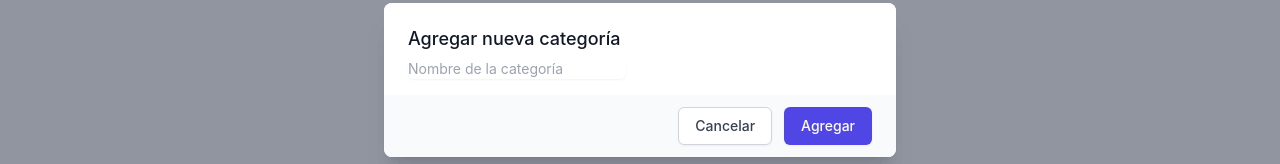
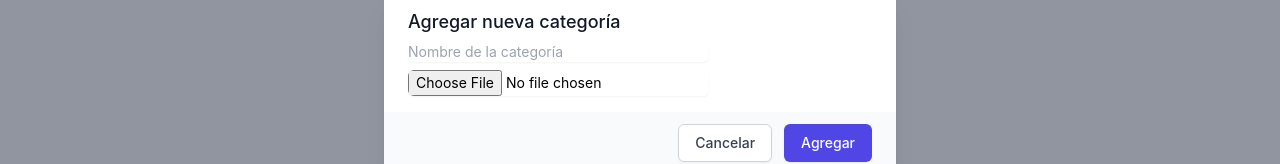
Before and after one commit to SALT0S/inventory-store-frontend-nextjs, a Next.js app: page /gestionar in a window 1280 px wide. Both pictures are taken after a click on the button "Agregar categoría". Shown: the part 320-484 px from the top of the page. Built offline with nearby package versions, Linux system fonts and the light colour scheme; no server answers.

Commit message:
feature: Soporte imagenes a categorias

```diff
--- a/components/ui/AddCategoryModal.tsx
+++ b/components/ui/AddCategoryModal.tsx
@@ -15,22 +15,41 @@ interface Props {
 
 const AddCategoryModal: React.FC<{ isOpen: boolean; onClose: () => void }> = ({ isOpen, onClose }) => {
   const [newCategoryName, setNewCategoryName] = useState('');
+  const [newCategoryImage, setNewCategoryImage] = useState<File | null>(null);
+
+  const handleImageChange = (e: React.ChangeEvent<HTMLInputElement>) => {
+    if (e.target.files) {
+      setNewCategoryImage(e.target.files[0]);
+    }
+  };
 
   const handleSubmit = async (event: React.FormEvent) => {
     event.preventDefault();
 
+    const formData = new FormData();
+    formData.append('name', newCategoryName);
+    if (newCategoryImage) {
+      formData.append('image', newCategoryImage);
+    }
+
     try {
-      await axios.post('/categories', { name: newCategoryName });
+      await axios.post('/categories', formData, {
+        headers: {
+          'Content-Type': 'multipart/form-data',
+        },
+      });
 
       const response = await axios.get('/categories');
       const updatedCategories: Category[] = response.data;
 
       setNewCategoryName('');
+      setNewCategoryImage(null);
       onClose();
     } catch (error) {
       console.error('Error creating category:', error);
     }
   };
+
 
   return (
     <div className={`fixed z-10 inset-0 overflow-y-auto ${isOpen ? '' : 'hidden'}`}>
@@ -64,6 +83,15 @@ const AddCategoryModal: React.FC<{ isOpen: boolean; onClose: () => void }> = ({
                       required
                     />
                   </div>
+                  <div className="mt-2">
+                    <input
+                      type="file"
+                      accept="image/*"
+                      onChange={handleImageChange}
+                      className="shadow-sm focus:ring-indigo-500 focus:border-indigo-500 block w-full sm:text-sm border-gray-300 rounded-md"
+                      required
+                    />
+                  </div>
                 </div>
               </div>
             </div>
--- a/components/ui/CategoryCard.tsx
+++ b/components/ui/CategoryCard.tsx
@@ -1,9 +1,11 @@
 import React from 'react';
 import Link from 'next/link';
+import Image from "next/image";
 
 interface Category {
   id: number;
   name: string;
+  image: string;
 }
 
 interface Props {
@@ -14,7 +16,7 @@ const CategoryCard: React.FC<Props> = ({ category }) => {
   return (
     <div className="group relative mb-8">
       <div className="relative h-80 w-full overflow-hidden rounded-lg bg-gray-200 sm:aspect-h-1 sm:aspect-w-2 lg:aspect-h-1 lg:aspect-w-1 group-hover:opacity-75 sm:h-64">
-        {/* Coloca aquí el contenido de la imagen de la categoría */}
+        <Image src={`http://api.inventory-store.test/images/${category.image}`} alt={category.name} width={500} height={500} className="w-full h-full object-cover" />
       </div>
       <h3 className="text-base font-semibold text-gray-900">
         <Link href={`/categorias/${category.id}`}>
--- a/components/ui/ProductCard.tsx
+++ b/components/ui/ProductCard.tsx
@@ -1,5 +1,6 @@
 import React from "react";
 import Link from "next/link";
+import Image from "next/image";
 
 interface Product {
   id: number;
@@ -13,6 +14,7 @@ interface Product {
   category: {
     name: string;
   };
+  image: string; // Agrega la propiedad 'image' al tipo de objeto 'Product'
 }
 
 interface Props {
@@ -29,7 +31,7 @@ export const ProductCard: React.FC<Props> = ({ products }) => {
       {products.map((product) => (
         <div key={product.id} className="group relative mb-8">
           <div className="w-full h-56 bg-gray-200 rounded-md overflow-hidden group-hover:opacity-75 lg:h-72 xl:h-80">
-            {/* Replace the image source with the appropriate field from the product object */}
+            <Image src={`http://api.inventory-store.test/images/${product.image}`} alt={product.name} width={500} height={500} className="w-full h-full object-cover" />
           </div>
           <h3 className="mt-4 text-sm text-gray-700">
             <Link href={`/productos/${product.id}`}>
--- a/next.config.js
+++ b/next.config.js
@@ -40,6 +40,10 @@ const nextConfig = {
     locales: ["en"],
     defaultLocale: "en",
   },
+
+  images: {
+    domains: ['api.inventory-store.test'],
+  },
 };
 
 module.exports = nextConfig;
--- a/pages/categorias/[id].tsx
+++ b/pages/categorias/[id].tsx
@@ -17,6 +17,7 @@ interface Product {
   category: {
     name: string;
   }
+  image: string;
 }
 
 interface Category {
--- a/pages/categorias/index.tsx
+++ b/pages/categorias/index.tsx
@@ -9,6 +9,7 @@ import CategoryCard from "../../components/ui/CategoryCard";
 interface Category {
   id: number;
   name: string;
+  image: string;
 }
 
 interface Props {
--- a/pages/index.tsx
+++ b/pages/index.tsx
@@ -17,6 +17,7 @@ interface Product {
   category: {
     name: string;
   }
+  image: string;
 }
 
 interface Props {
--- a/pages/productos/[id].tsx
+++ b/pages/productos/[id].tsx
@@ -2,6 +2,7 @@ import { GeneralLayout } from "../../components/layouts";
 import React, { useState, useEffect } from 'react';
 import axios from "../../lib/axios";
 import {NextSeo} from "next-seo";
+import Image from "next/image";
 
 interface Product {
   id: number;
@@ -15,6 +16,7 @@ interface Product {
   category: {
     name: string;
   }
+  image: string;
 }
 
 interface Props {
@@ -31,7 +33,7 @@ const ProductDetails: React.FC<Props> = ({ product }) => {
         <div className="lg:grid lg:grid-rows-1 lg:grid-cols-7 lg:gap-x-8 lg:gap-y-10 xl:gap-x-16">
           <div className="lg:row-end-1 lg:col-span-4">
             <div className="aspect-w-4 aspect-h-3 rounded-lg bg-gray-100 overflow-hidden">
-              {/* Replace the image source with the appropriate field from the product object */}
+              <Image src={`http://api.inventory-store.test/images/${product.image}`} alt={product.name} width={500} height={500} className="w-full h-full object-center object-cover" />
             </div>
           </div>
 
```
